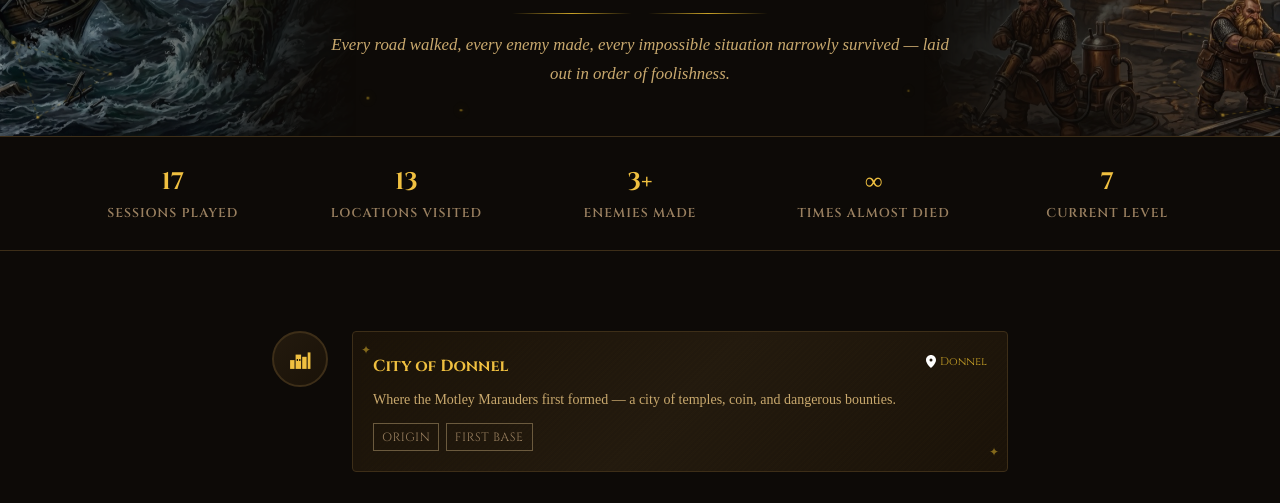
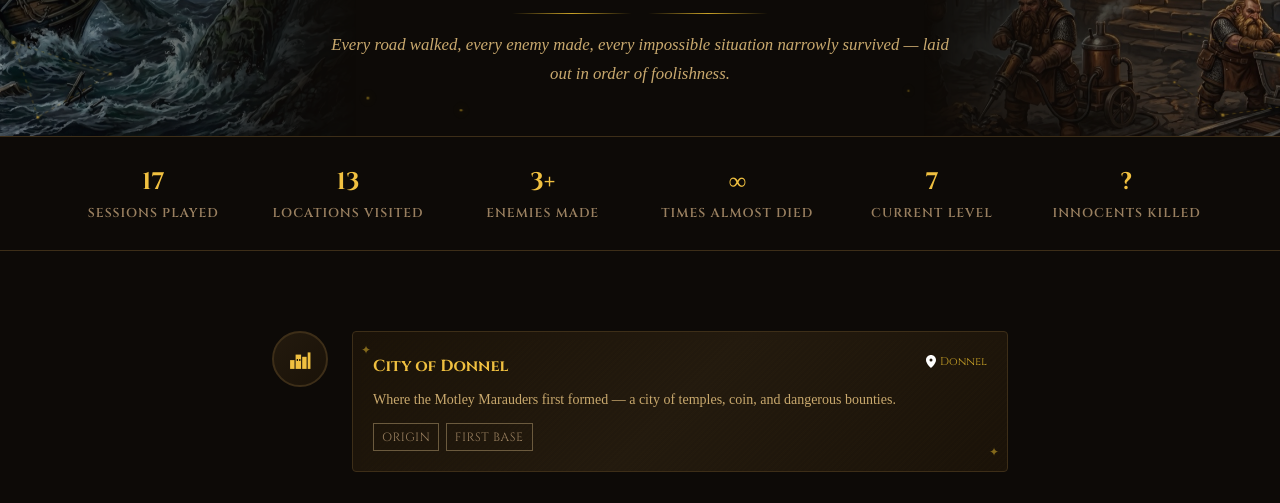
Before and after one commit to Originate-Group/dnd-chronicles, an Astro site: page /journey in a window 1280 px wide. Shown: the part 297-800 px from the top of the page. Built offline with nearby package versions, Linux system fonts and the light colour scheme; Astro itself is replaced by a stand-in of ours; a web font is replaced by a local one.

Commit message:
Add Innocents Killed stat to journey page

```diff
--- a/src/pages/journey.astro
+++ b/src/pages/journey.astro
@@ -148,6 +148,7 @@ import { journeyMilestones, storyUpdates } from '../data/story';
           { label: 'Enemies Made',      value: '3+' },
           { label: 'Times Almost Died', value: '∞' },
           { label: 'Current Level',     value: 7 },
+          { label: 'Innocents Killed',  value: '?' },
         ].map(stat => (
           <div>
             <div style="font-family:'Cinzel',serif; color:#f0c040; font-size:1.5rem; font-weight:700;">{stat.value}</div>
```
